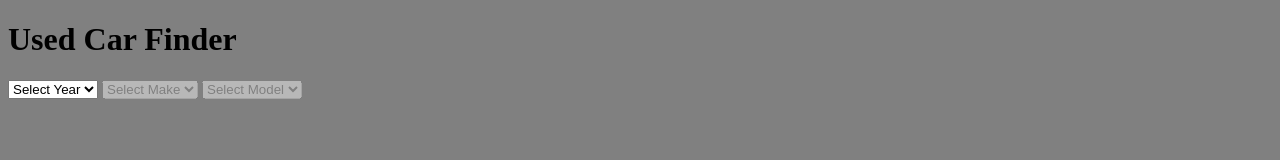
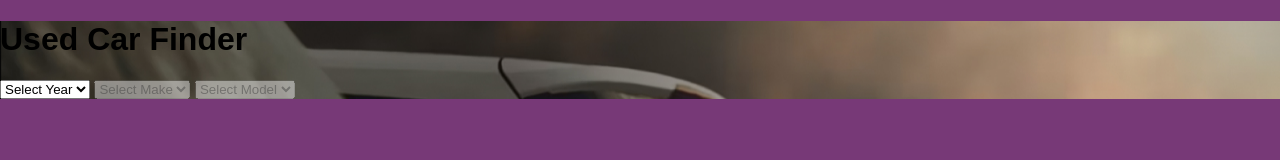
Before and after one commit to AlvarezJhonn-FS/WDV3322-O, a website built with webpack: page src/index.html in a window 1280 px wide. Built offline with nearby package versions, Linux system fonts and the light colour scheme.

Commit message:
added background image

```diff
--- a/src/styles/index.scss
+++ b/src/styles/index.scss
@@ -1,3 +1,9 @@
 html {
-  background: gray;
+  background: rgb(119, 57, 119);
 }
+body {
+  margin: 0;
+  font-family: Arial, sans-serif;
+  background: url('../assets/car-finder-bg.jpg') no-repeat center center fixed;
+  background-size: cover;
+}
```
